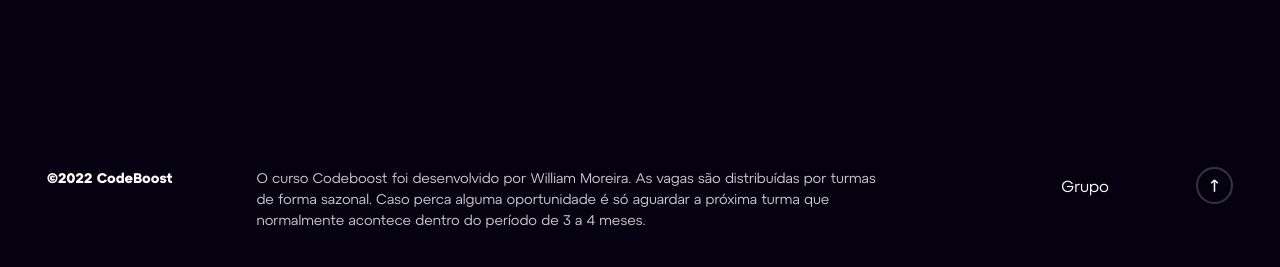
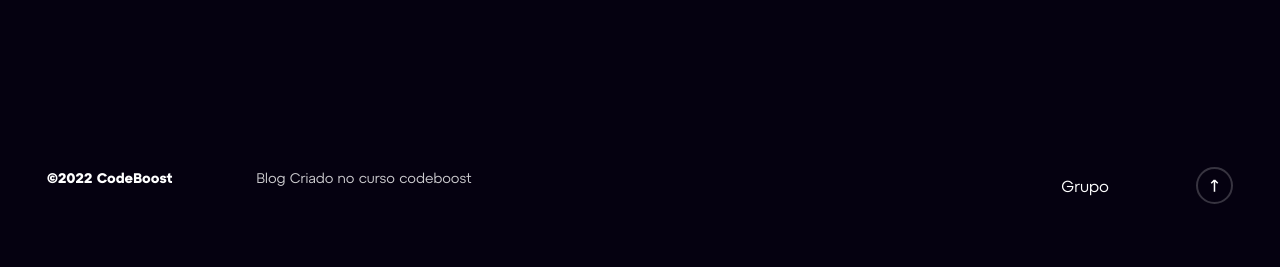
Before and after one commit to devfullmaster/Projeto-Blog, a website: page index.html in a window 1280 px wide. Shown: the part 2851-3118 px from the top of the page. Drawn offline with Linux system fonts and the light colour scheme.

Commit message:
Projeto Blog

```diff
--- a/index.html
+++ b/index.html
@@ -480,9 +480,7 @@
     <div class="container">
       <div class="left-footer">
         <strong>©2022 CodeBoost</strong>
-        <p>O curso Codeboost foi desenvolvido por William Moreira. As vagas são distribuídas por
-          turmas de forma sazonal. Caso perca alguma oportunidade é só aguardar a próxima turma
-          que normalmente acontece dentro do período de 3 a 4 meses.</p>
+        <p>Blog Criado no curso codeboost</p>
       </div>
       <div class="right-footer">
         <div class="group">
```
Also changed, not shown: README.md.
